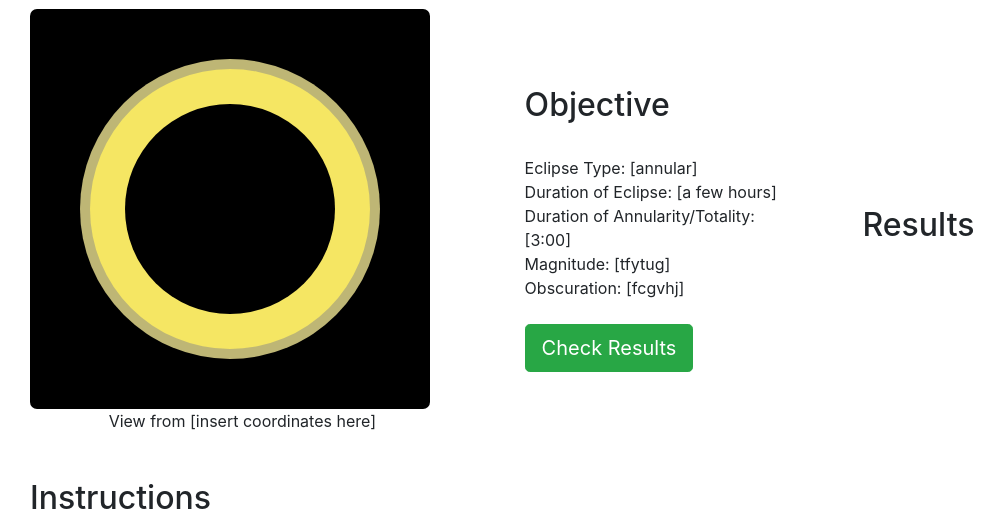
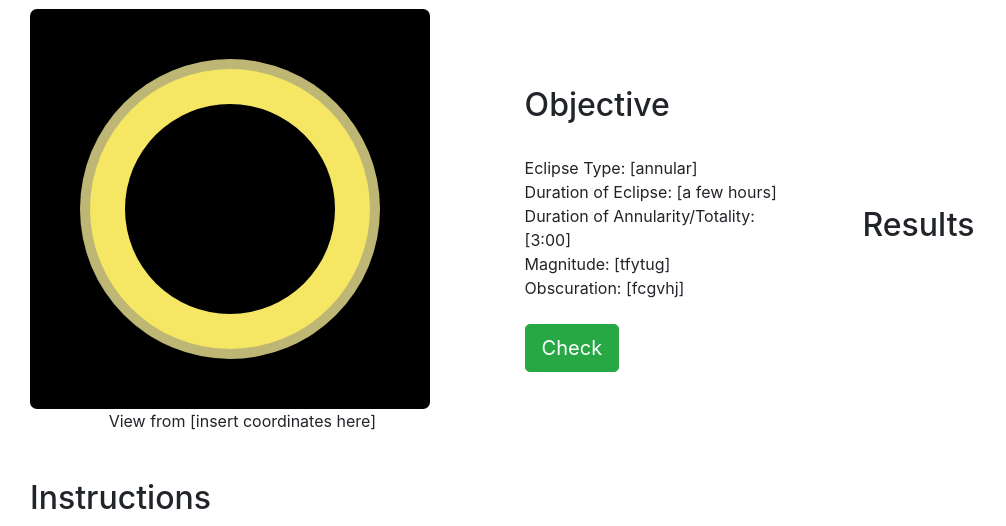
Before and after one commit to randolph-code-club/space-apps-2023, a Flask app: template templates/balls.html in a window 1280 px wide. Shown: the part 425-951 px from the top of the page, without its empty margins (0-1006 px from the left). Run offline with Flask 3, Linux system fonts and the light colour scheme; the template is opened without the code that fills it, so the values that code supplies are empty; some libraries are stand-ins or nearby versions.

Commit message:
changed "check results" button to "check"

```diff
--- a/templates/balls.html
+++ b/templates/balls.html
@@ -161,7 +161,7 @@
 			</div>
 			<br/>
 			<div id="submit">
-				<button id="check" onclick="checkResults()" class="btn btn-success btn-lg" form="form1" value="Submit">Check Results</button>
+				<button id="check" onclick="checkResults()" class="btn btn-success btn-lg" form="form1" value="Submit">Check</button>
 			</div>
 		</td>
 		<td>
```
